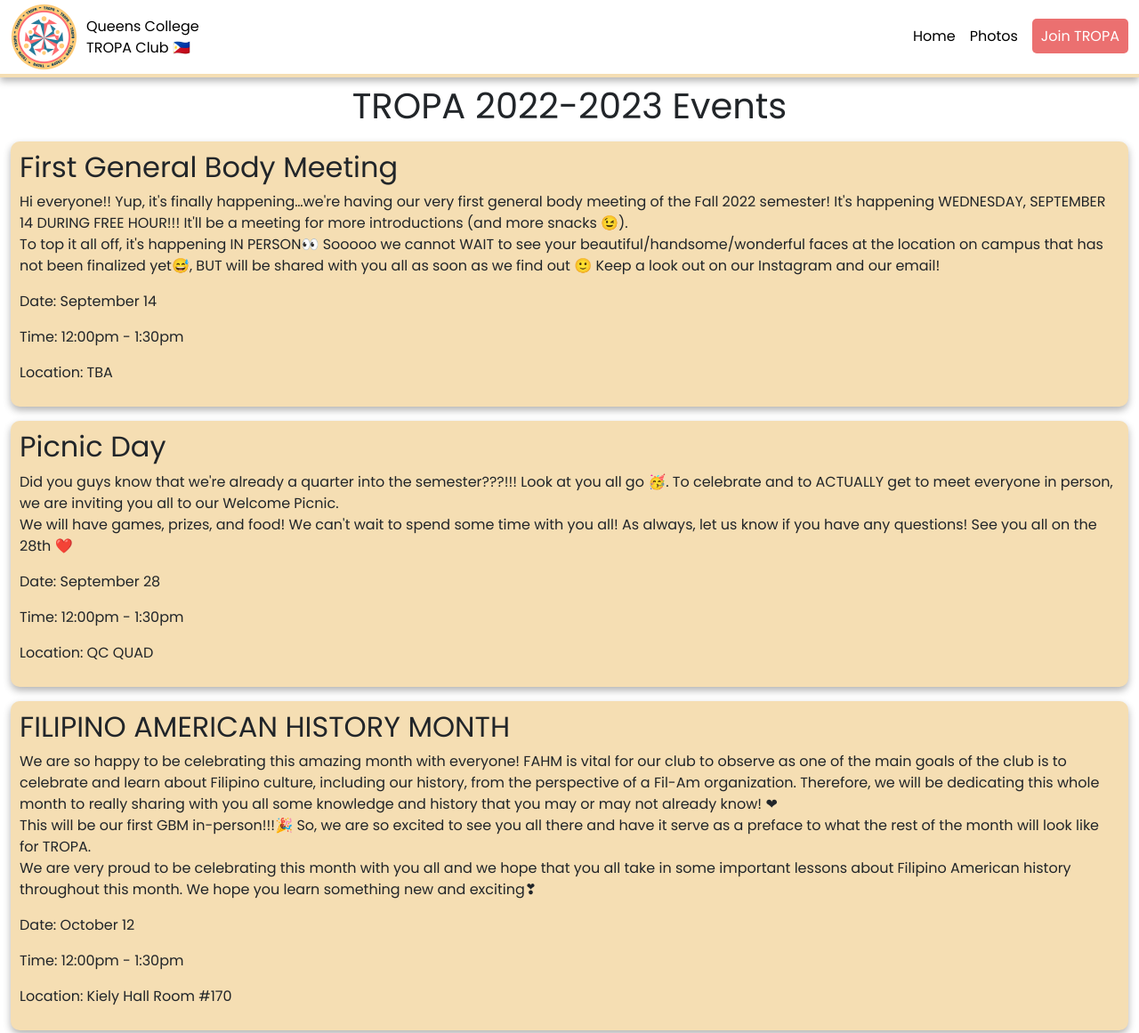
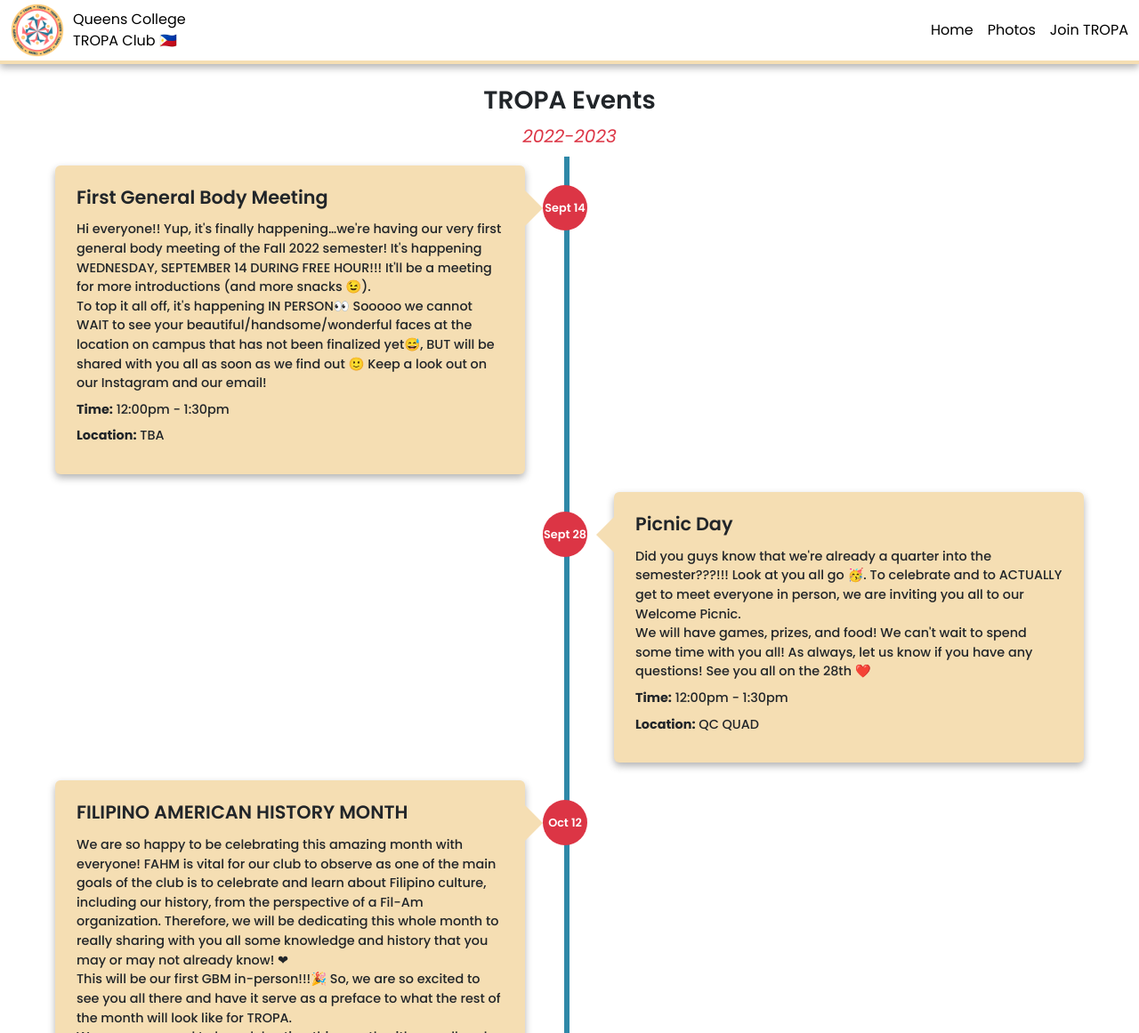
Before and after one commit to Tanzil748/club-website, a plain HTML site: page events.html in a window 1280 px wide. Shown: the top 1161 px of the page at 89% size. Drawn offline with nearby package versions, Linux system fonts and the light colour scheme.

Commit message:
Redesigned event page/simplified footer

```diff
--- a/events.html
+++ b/events.html
@@ -50,7 +50,6 @@
           <li>
             <a
               href="https://docs.google.com/forms/d/e/1FAIpQLSeLK1D017oV9Wfjk5G8CGAnTNgEfN728Yd00oITMmsgQ80AyA/viewform"
-              class="join-btn"
               target="_blank"
             >
               Join TROPA
@@ -59,7 +58,9 @@
         </ul>
 
         <ul class="sidebar">
-          <li><i class="fa-solid fa-xmark fa-lg close" onclick=sideClose()></i></li>
+          <li>
+            <i class="fa-solid fa-xmark fa-lg close" onclick=sideClose()></i>
+          </li>
           <li><a href="index.html">Home</a></li>
           <li><a href="pictures.html">Photos</a></li>
           <li>
@@ -74,79 +75,113 @@
         </ul>
 
         <!-- hamburger icon -->
-        <i
-            class="fa-solid fa-bars fa-lg hamburger"
-            onclick=sideOpen()
-        ></i>
+        <i class="fa-solid fa-bars fa-lg hamburger" onclick=sideOpen()></i>
       </div>
     </nav>
 
     <!-- Events -->
     <section>
-      <div class="container-xxl">
-        <h1 class="text-center pt-2">TROPA 2022-2023 Events</h1>
+      <div class="container-xxl my-4 position-relative">
+        <h1 class="text-center fw-semibold fs-3">TROPA Events</h1>
+        <p class="fs-5 text-center fst-italic text-danger">2022-2023</p>
+        <div class="eventCard left-cont">
+          <!-- inner content -->
+          <div class="p-4 rounded inner-cont">
+            <div class="time-box">Sept 14</div>
+            <h2 class="card-title">First General Body Meeting</h2>
+            <p class="card-content">
+              Hi everyone!! Yup, it's finally happening…we're having our very
+              first general body meeting of the Fall 2022 semester! It's
+              happening WEDNESDAY, SEPTEMBER 14 DURING FREE HOUR!!! It'll be a
+              meeting for more introductions (and more snacks 😉).
+              <br />
+              To top it all off, it's happening IN PERSON👀 Sooooo we cannot
+              WAIT to see your beautiful/handsome/wonderful faces at the
+              location on campus that has not been finalized yet😅, BUT will be
+              shared with you all as soon as we find out 🙂 Keep a look out on
+              our Instagram and our email!
+            </p>
+            <p class="card-content date-visible">
+              <span class="card-subHeader">Date:</span> September 14
+            </p>
+            <p class="card-content">
+              <span class="card-subHeader">Time:</span> 12:00pm - 1:30pm
+            </p>
+            <p class="card-content">
+              <span class="card-subHeader">Location:</span> TBA
+            </p>
+            <span class="left-arrow"></span>
+          </div>
+        </div>
 
-        <div class="eventCard">
-          <h2>First General Body Meeting</h2>
-          <p>
-            Hi everyone!! Yup, it's finally happening…we're having our very
-            first general body meeting of the Fall 2022 semester! It's happening
-            WEDNESDAY, SEPTEMBER 14 DURING FREE HOUR!!! It'll be a meeting for
-            more introductions (and more snacks 😉).
-            <br />
-            To top it all off, it's happening IN PERSON👀 Sooooo we cannot WAIT
-            to see your beautiful/handsome/wonderful faces at the location on
-            campus that has not been finalized yet😅, BUT will be shared with
-            you all as soon as we find out 🙂 Keep a look out on our Instagram
-            and our email!
-          </p>
-          <p>Date: September 14</p>
-          <p>Time: 12:00pm - 1:30pm</p>
-          <p>Location: TBA</p>
-        </div>
-        <div class="eventCard">
-          <h2>Picnic Day</h2>
-          <p>
+        <div class="eventCard right-cont">
+          <!-- inner content -->
+          <div class="p-4 rounded inner-cont">
+            <div class="time-box">Sept 28</div>
+            <h2 class="card-title">Picnic Day</h2>
+            <p class="card-content">
               Did you guys know that we're already a quarter into the
               semester???!!! Look at you all go 🥳. To celebrate and to ACTUALLY
               get to meet everyone in person, we are inviting you all to our
               Welcome Picnic.
               <br />
               We will have games, prizes, and food! We can't wait to spend some
-            time with you all! As always, let us know if you have any questions!
-            See you all on the 28th ❤️
+              time with you all! As always, let us know if you have any
+              questions! See you all on the 28th ❤️
             </p>
-          <p>Date: September 28</p>
-          <p>Time: 12:00pm - 1:30pm</p>
-          <p>Location: QC QUAD</p>
+            <p class="card-content date-visible">
+              <span class="card-subHeader">Date:</span> September 14
+            </p>
+            <p class="card-content">
+              <span class="card-subHeader">Time:</span> 12:00pm - 1:30pm
+            </p>
+            <p class="card-content">
+              <span class="card-subHeader">Location:</span> QC QUAD
+            </p>
+            <span class="right-arrow"></span>
           </div>
-        <div class="eventCard">
-          <h2>FILIPINO AMERICAN HISTORY MONTH</h2>
-          <p>
-            We are so happy to be celebrating this amazing month with everyone!
-            FAHM is vital for our club to observe as one of the main goals of
-            the club is to celebrate and learn about Filipino culture, including
-            our history, from the perspective of a Fil-Am organization.
-            Therefore, we will be dedicating this whole month to really sharing
-            with you all some knowledge and history that you may or may not
-            already know! ❤
+        </div>
+        <div class="eventCard left-cont">
+          <!-- inner content -->
+          <div class="p-4 rounded inner-cont">
+            <div class="time-box">Oct 12</div>
+            <h2 class="card-title">FILIPINO AMERICAN HISTORY MONTH</h2>
+            <p class="card-content">
+              We are so happy to be celebrating this amazing month with
+              everyone! FAHM is vital for our club to observe as one of the main
+              goals of the club is to celebrate and learn about Filipino
+              culture, including our history, from the perspective of a Fil-Am
+              organization. Therefore, we will be dedicating this whole month to
+              really sharing with you all some knowledge and history that you
+              may or may not already know! ❤
               <br />
               This will be our first GBM in-person!!!🎉 So, we are so excited to
-            see you all there and have it serve as a preface to what the rest of
-            the month will look like for TROPA.
+              see you all there and have it serve as a preface to what the rest
+              of the month will look like for TROPA.
               <br />
               We are very proud to be celebrating this month with you all and we
               hope that you all take in some important lessons about Filipino
-            American history throughout this month. We hope you learn something
-            new and exciting❣
+              American history throughout this month. We hope you learn
+              something new and exciting❣
             </p>
-          <p>Date: October 12</p>
-          <p>Time: 12:00pm - 1:30pm</p>
-          <p>Location: Kiely Hall Room #170</p>
+            <p class="card-content date-visible">
+              <span class="card-subHeader">Date:</span> September 14
+            </p>
+            <p class="card-content">
+              <span class="card-subHeader">Time:</span> 12:00pm - 1:30pm
+            </p>
+            <p class="card-content">
+              <span class="card-subHeader">Location:</span> Kiely Hall Room #170
+            </p>
+            <span class="left-arrow"></span>
           </div>
-        <div class="eventCard">
-          <h2>Third General Body Meeting</h2>
-          <p>
+        </div>
+        <div class="eventCard right-cont">
+          <!-- inner content -->
+          <div class="p-4 rounded inner-cont">
+            <div class="time-box">Nov 9</div>
+            <h2 class="card-title">Third General Body Meeting</h2>
+            <p class="card-content">
               Kamusta! Kumusta! Kablaaw! Musta! Hola! Hello! Do you know what
               these all have in common? They're all ways that people in the
               Philippines greet each other! As you can see, there are many
@@ -156,61 +191,77 @@
               styles!
               <br />
 
-            We will be announcing winners for our FAHM trivia so please come by
-            or else you may lose your chance of winning a $50 Amazon gift
-            card!👀 We can't wait to see you all this Wednesday! As always, stay
-            tuned for more updates and make sure to come by the club room
+              We will be announcing winners for our FAHM trivia so please come
+              by or else you may lose your chance of winning a $50 Amazon gift
+              card!👀 We can't wait to see you all this Wednesday! As always,
+              stay tuned for more updates and make sure to come by the club room
               whenever you can to check out our calendar, play Smash, play card
               games, and meet more club members!🤩
               <br />
 
               Salamat! Agyamanak! Dios mabalos! Gracias! Thank you! ❤️
             </p>
-          <p>Date: November 9</p>
-          <p>Time: 12:00pm - 1:30pm</p>
-          <p>Location: Club Room LL7</p>
+            <p class="card-content date-visible">
+              <span class="card-subHeader">Date:</span> September 14
+            </p>
+            <p class="card-content">
+              <span class="card-subHeader">Time:</span> 12:00pm - 1:30pm
+            </p>
+            <p class="card-content">
+              <span class="card-subHeader">Location:</span> Club Room LL7
+            </p>
+            <span class="right-arrow"></span>
           </div>
-        <div class="eventCard">
-          <h2>Game Night</h2>
-          <p>
+        </div>
+        <div class="eventCard left-cont">
+          <!-- inner content -->
+          <div class="p-4 rounded inner-cont">
+            <div class="time-box">Nov 21</div>
+            <h2 class="card-title">Game Night</h2>
+            <p class="card-content">
               Wanna destress a little bit before finals? Come join QC TROPA for
               Game Night!🎲👾🃏 It will be a great opportunity for TROPA club
-            members and for our friends outside of the club to interact and play
-            some really fun games together 🙂
+              members and for our friends outside of the club to interact and
+              play some really fun games together 🙂
               <br />
 
-            We will have a bunch of games for everyone to play, included but not
-            limited to: Uno, Connect 4, traditional playing cards, Jackbox,
-            Twister, and Cards Against Humanity! We will also have a corner
-            where we will use Filipino tinikling sticks to practice traditional
-            dances and play rhythm games!
+              We will have a bunch of games for everyone to play, included but
+              not limited to: Uno, Connect 4, traditional playing cards,
+              Jackbox, Twister, and Cards Against Humanity! We will also have a
+              corner where we will use Filipino tinikling sticks to practice
+              traditional dances and play rhythm games!
               <br />
 
-            Share this event with your friends and stop by SU304 starting at 4pm
-            this coming Monday! We can't wait for you all to join us and as
-            always, do not hesitate to reach out if you have any questions by
-            dming us!
+              Share this event with your friends and stop by SU304 starting at
+              4pm this coming Monday! We can't wait for you all to join us and
+              as always, do not hesitate to reach out if you have any questions
+              by dming us!
               <br />
               ❤have a great week mnga kaibigan❤
             </p>
-          <p>Date: November 21</p>
-          <p>Time: 4:00pm - 6:00pm</p>
-          <p>Location: Student Union Building, Room #304</p>
+            <p class="card-content date-visible">
+              <span class="card-subHeader">Date:</span> September 14
+            </p>
+            <p class="card-content">
+              <span class="card-subHeader">Time:</span> 4:00pm - 6:00pm
+            </p>
+            <p class="card-content">
+              <span class="card-subHeader">Location:</span>
+              Student Union Building, Room #304
+            </p>
+            <span class="left-arrow"></span>
+          </div>
         </div>
       </div>
     </section>
 
     <!-- Footer -->
     <footer class="footer">
-      <div class="container-xxl d-flex justify-content-between pt-2">
-        <div>
-          <p>Graphic Designer: Divine Rose Pamolarco</p>
-          <p>Frontend Developer: Tanzil Hassan</p>
-        </div>
-        <div class="text-end">
+      <div
+        class="container-xxl d-flex justify-content-between align-items-end pt-3"
+      >
         <p>©Queens College TROPA Club</p>
         <p>65-30 Kissena Boulevard, Queens, NY 11367</p>
-        </div>
       </div>
     </footer>
   </body>
--- a/styles/events.css
+++ b/styles/events.css
@@ -1,8 +1,131 @@
 /* Events */
+.left-cont {
+  left: 0;
+}
+
+.right-cont {
+  left: 50%;
+}
+
 .eventCard {
-  margin: 1em 0;
+  padding: 10px 50px;
+  position: relative;
+  width: 50%;
+}
+
+.inner-cont {
+  box-shadow: 0 4px 8px rgba(0, 0, 0, 0.3);
   background-color: wheat;
-  border-radius: 10px;
-  padding: 10px;
-  box-shadow: 0 4px 8px rgba(0, 0, 0, 0.3);
 }
+
+.time-box {
+  position: absolute;
+  right: -20px;
+  top: 32px;
+  border-radius: 50%;
+  padding: 1rem;
+  background-color: #dc3545;
+  color: white;
+  font-weight: 600;
+  font-size: 0.8rem;
+  width: 50px;
+  white-space: nowrap;
+  display: flex;
+  justify-content: center;
+  align-items: center;
+}
+
+.right-cont .time-box {
+  left: -30px;
+}
+
+/* this is for blue line */
+.left-cont::after {
+  content: "";
+  position: absolute;
+  right: 0;
+  top: 0;
+  width: 6px;
+  height: 100%;
+  background-color: #2f88a8;
+  z-index: -1;
+}
+
+.right-cont::after {
+  content: "";
+  position: absolute;
+  left: -6px;
+  top: 0;
+  width: 6px;
+  height: 100%;
+  background-color: #2f88a8;
+  z-index: -1;
+}
+
+/* now arrows */
+.left-arrow {
+  height: 0;
+  width: 0;
+  position: absolute;
+  top: 38px;
+  border-top: 20px solid transparent;
+  border-bottom: 20px solid transparent;
+  border-left: 20px solid wheat;
+  right: 30px;
+}
+
+.right-arrow {
+  height: 0;
+  width: 0;
+  position: absolute;
+  top: 38px;
+  border-top: 20px solid transparent;
+  border-bottom: 20px solid transparent;
+  border-right: 20px solid wheat;
+  left: 30px;
+}
+
+.card-title {
+  font-size: 1.3rem;
+  font-weight: 600;
+  margin-bottom: 0.8rem;
+}
+
+.card-content {
+  font-size: 0.9rem;
+  font-weight: 500;
+}
+
+p {
+  margin-bottom: 0.5rem !important;
+}
+
+.card-subHeader {
+  font-weight: bolder;
+}
+
+.date-visible {
+  display: none;
+}
+
+@media screen and (max-width: 742px) {
+  .right-cont {
+    left: 0;
+  }
+  .eventCard {
+    width: 100%;
+    padding: 10px;
+  }
+
+  .date-visible {
+    display: block;
+  }
+
+  .left-cont::after,
+  .right-cont::after,
+  .time-box,
+  .left-arrow,
+  .right-arrow {
+    display: none;
+  }
+}
--- a/styles/global.css
+++ b/styles/global.css
@@ -1,5 +1,5 @@
 /* navbar with menu overlay */
-@import url("https://fonts.googleapis.com/css2?family=Poppins&display=swap");
+@import url("https://fonts.googleapis.com/css2?family=Poppins:ital,wght@0,100;0,200;0,300;0,400;0,500;0,600;0,700;0,800;0,900;1,100;1,200;1,300;1,400;1,500;1,600;1,700;1,800;1,900&display=swap");
 
 * {
   padding: 0;
@@ -24,8 +24,8 @@ html {
 }
 
 .logo {
-  height: 75px;
-  width: 75px;
+  height: 60px;
+  width: 60px;
 }
 
 .logoContainer {
@@ -39,18 +39,6 @@ html {
 
 .logoContainer span {
   color: black;
-}
-
-.join-btn {
-  background-color: rgb(231, 77, 77);
-  border-radius: 5px;
-  padding: 8px 10px;
-  color: white !important;
-  opacity: 0.8;
-}
-
-.join-btn:hover {
-  opacity: 1;
 }
 
 .navMenu {
@@ -73,7 +61,7 @@ li a {
 }
 
 .navMenu li a:hover {
-  color: rgb(231, 77, 77);
+  color: rgb(179, 142, 56);
   transition: 0.7s ease;
 }
 
@@ -131,7 +119,8 @@ li a {
     display: none;
   }
 
-  .hamburger, .close {
+  .hamburger,
+  .close {
     display: block;
   }
 
@@ -145,5 +134,4 @@ li a {
   background-color: wheat;
   color: #1d6a86;
   font-size: small;
-  line-height: 1rem;
 }
```
Also changed, not shown: index.html (+10 -16 lines), pictures.html (+9 -15 lines), 2 other files. Lines whose indentation alone changed are shown as unchanged.
